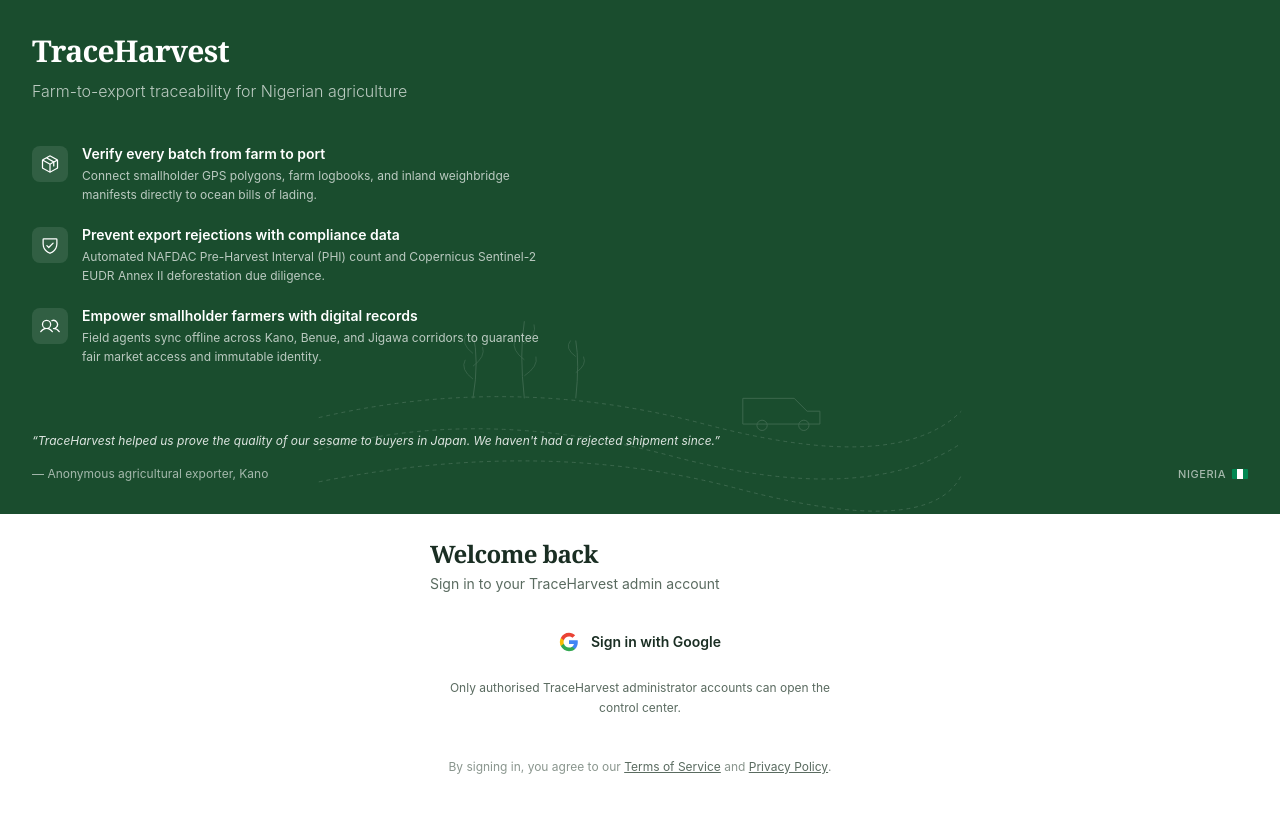
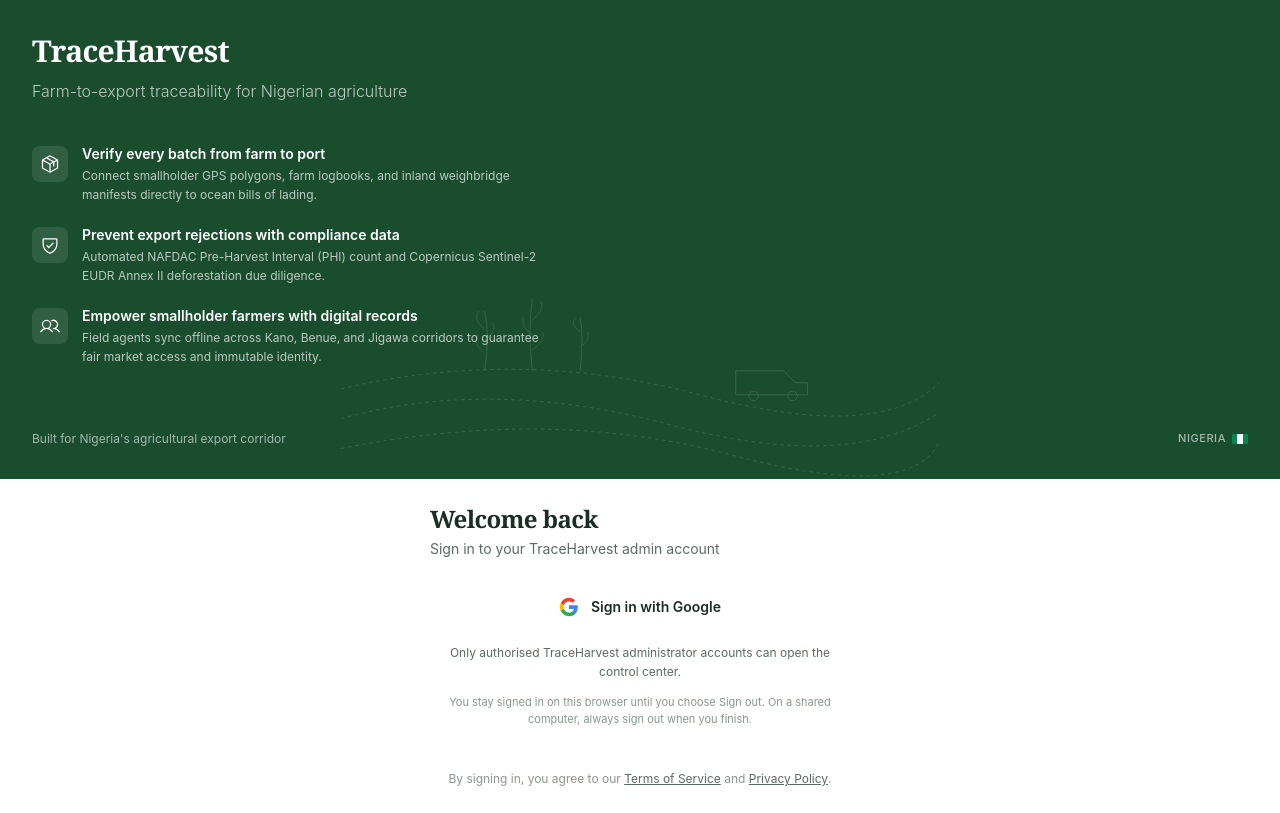
Before and after one commit to rooq-3marten/admindashtrace, a React (Vite) app: page / in a window 1280 px wide. Built offline with nearby package versions, Linux system fonts and the light colour scheme; no server answers; the database is empty.

Commit message:
Add files via upload

```diff
--- a/src/components/landing/LandingPage.tsx
+++ b/src/components/landing/LandingPage.tsx
@@ -12,6 +12,9 @@
 interface LandingPageProps {
   onSuccessLogin?: () => void;
 }
+
+// Where access requests go. Set VITE_ACCESS_REQUEST_EMAIL in the hosting settings; with no value the link is hidden.
+const accessRequestEmail: string = (import.meta.env.VITE_ACCESS_REQUEST_EMAIL as string | undefined)?.trim() || '';
 
 export const LandingPage: React.FC<LandingPageProps> = ({ onSuccessLogin }) => {
   const { signInWithGoogle, isLoading, isAuthenticated, userProfile, signOut, authErrorMessage } = useAuth();
@@ -134,13 +137,10 @@
           </div>
         </div>
 
-        {/* Real Exporter Testimonial & Footer */}
+        {/* Footer. No testimonial is shown until a named exporter has agreed to be quoted. */}
         <div className="relative z-10 pt-6 border-t border-white/15 space-y-4">
-          <blockquote className="text-xs sm:text-sm text-white/85 italic leading-relaxed">
-            &ldquo;TraceHarvest helped us prove the quality of our sesame to buyers in Japan. We haven&apos;t had a rejected shipment since.&rdquo;
-          </blockquote>
           <div className="flex items-center justify-between text-xs text-white/60">
-            <span>— Anonymous agricultural exporter, Kano</span>
+            <span>Built for Nigeria&apos;s agricultural export corridor</span>
 
             {/* Subtle Nigerian flag accent */}
             <div className="flex items-center gap-1.5" title="Made in Nigeria">
@@ -242,6 +242,20 @@
             <p className="text-xs text-[#5A6B60] leading-relaxed text-center">
               Only authorised TraceHarvest administrator accounts can open the control center.
             </p>
+            {accessRequestEmail && (
+              <p className="text-xs text-[#5A6B60] leading-relaxed text-center">
+                Need an account?{' '}
+                <a
+                  href={`mailto:${accessRequestEmail}?subject=${encodeURIComponent('TraceHarvest administrator access request')}&body=${encodeURIComponent('Name:\nOrganisation:\nRole:\nGoogle account e-mail to be approved:\n')}`}
+                  className="font-medium text-[#1A4D2E] underline hover:text-[#0F3320] focus-visible:outline-2 focus-visible:outline-[#1A4D2E]"
+                >
+                  Request access
+                </a>
+              </p>
+            )}
+            <p className="text-[11px] text-[#8A968E] leading-relaxed text-center">
+              You stay signed in on this browser until you choose Sign out. On a shared computer, always sign out when you finish.
+            </p>
           </div>
 
           {/* Legal / Terms Footer */}
```
